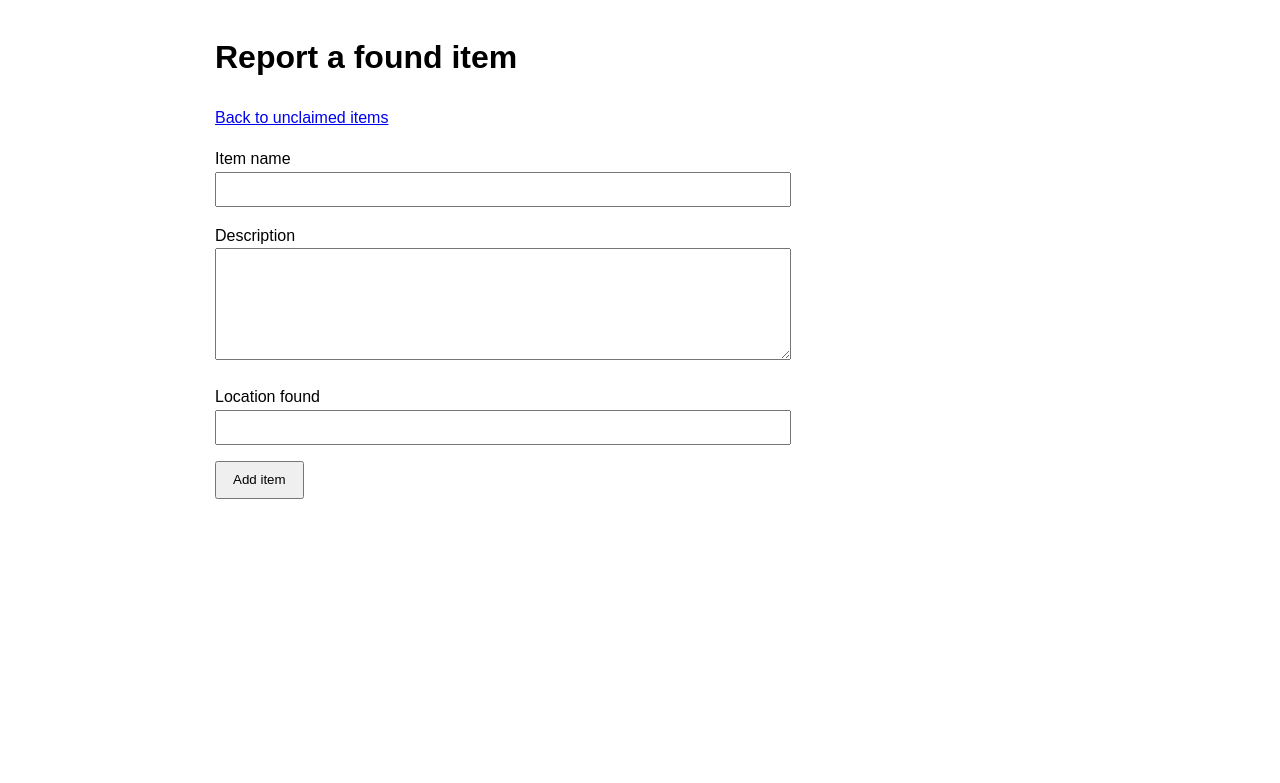
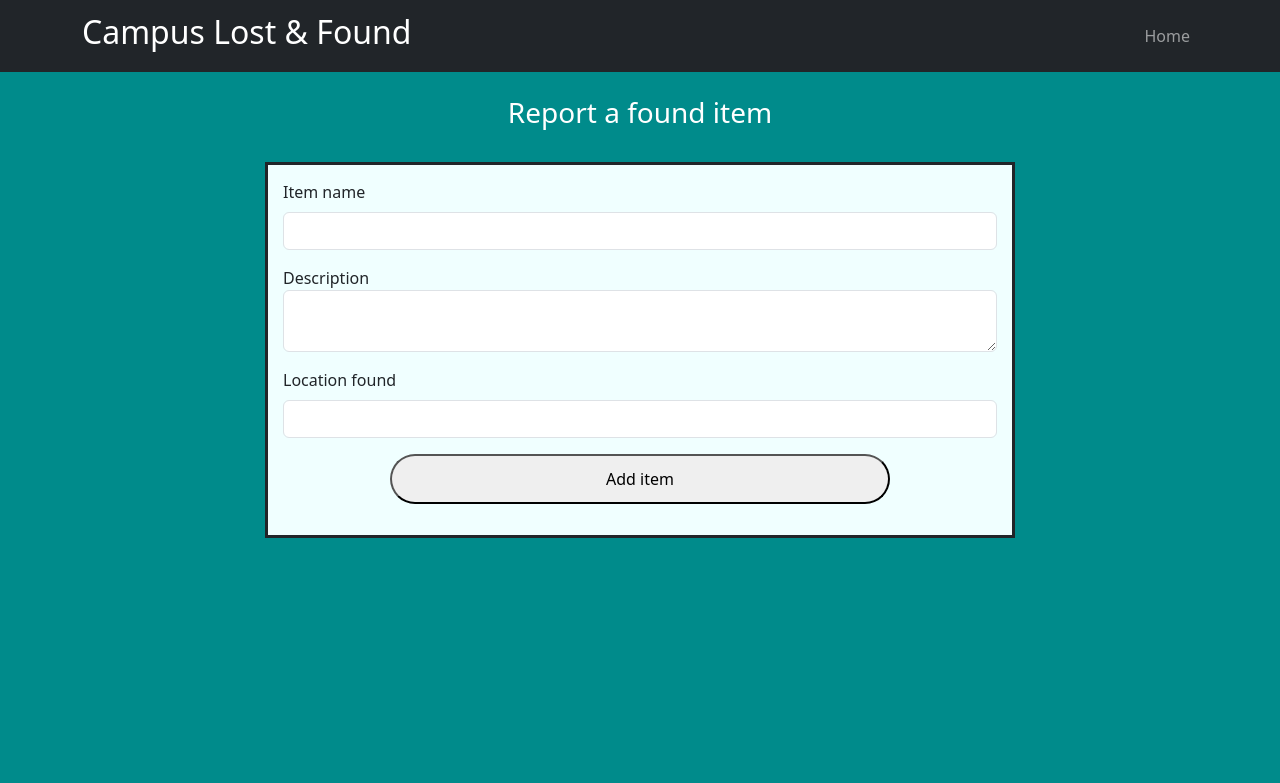
Before and after one commit to Ryan-Martin-318/Backend_Web_Dev, a PHP site: page /add-item.php in a window 1280 px wide. Shown: the top 783 px of the page. Run offline with PHP 8.4, Linux system fonts and the light colour scheme.

Commit message:
stuff and things

```diff
--- a/Projects/Lost_&_Found/add-item.php
+++ b/Projects/Lost_&_Found/add-item.php
@@ -1,4 +1,5 @@
 <?php
+require __DIR__ . '/includes/bootstrap.php';
 require __DIR__ . '/includes/database.php';
 require_once __DIR__ . '/classes/FoundItem.php';
 require_once __DIR__ . '/includes/item-functions.php';
@@ -32,23 +33,35 @@ if ($_SERVER['REQUEST_METHOD'] === 'POST') {
 ?>
 <!doctype html>
 <html lang="en">
-<head><meta charset="utf-8"><meta name="viewport" content="width=device-width, initial-scale=1"><title>Campus Lost &amp; Found</title><link rel="stylesheet" href="styles.css"></head>
-<body>
-<h1>Report a found item</h1>
-<p><a href="index.php">Back to unclaimed items</a></p>
+    <head>
+        <meta charset="utf-8">
+        <meta name="viewport" content="width=device-width, initial-scale=1">
+        <title>Campus Lost &amp; Found</title>
+    </head>
+    <body style="background-color: darkcyan;">
+        <?php include 'includes/navbar.php'; ?>
+        <br>
+        <h3 style="text-align: center; color: white;">Report a found item</h3>
+        <br>
         <?php if ($errors): ?>
             <ul>
                 <?php foreach ($errors as $error): ?><li><?= htmlspecialchars($error) ?></li><?php endforeach; ?>
             </ul>
         <?php endif; ?>
-<form action="add-item.php" method="post">
-    <label for="item_name">Item name</label>
-    <input type="text" id="item_name" name="item_name" maxlength="100" required value="<?= htmlspecialchars($itemName) ?>">
+            <form action="add-item.php" method="post" style="width: 750px; margin-left: auto; margin-right: auto; padding: 15px; background-color: azure; border-style: solid;">
+                <div class="mb-3">
+                    <label class="form-label" for="item_name">Item name</label>
+                    <input class="form-control" type="text" id="item_name" name="item_name" maxlength="100" required value="<?= htmlspecialchars($itemName) ?>">
+                </div>
+                <div class="mb-3">
                     <label for="description">Description</label>
-    <textarea id="description" name="description" maxlength="500" required><?= htmlspecialchars($description) ?></textarea>
-    <label for="location_found">Location found</label>
-    <input type="text" id="location_found" name="location_found" maxlength="100" required value="<?= htmlspecialchars($locationFound) ?>">
-    <p><button type="submit">Add item</button></p>
+                    <textarea class="form-control" id="description" name="description" maxlength="500" required><?= htmlspecialchars($description) ?></textarea>
+                </div>
+                <div class="mb-3">
+                    <label class="form-label" for="location_found">Location found</label>
+                    <input class="form-control" type="text" id="location_found" name="location_found" maxlength="100" required value="<?= htmlspecialchars($locationFound) ?>">
+                </div>
+                <p style="text-align: center;"><button type="submit" class="theme-primary btn-outline rounded-pill" style="width: 500px; height: 50px;">Add item</button></p>
             </form>
     </body>
 </html>
--- /dev/null
+++ b/Projects/Lost_&_Found/includes/bootstrap.php
@@ -0,0 +1,5 @@
+<link
+    href="https://cdn.jsdelivr.net/npm/bootstrap@5.3.3/dist/css/bootstrap.min.css"
+    rel="stylesheet"
+    integrity="sha384-QWTKZyjpPEjISv5WaRU9OFeRpok6YctnYmDr5pNlyT2bRjXh0JMhjY6hW+ALEwIH"
+    crossorigin="anonymous">
--- a/Projects/Lost_&_Found/includes/item-functions.php
+++ b/Projects/Lost_&_Found/includes/item-functions.php
@@ -10,18 +10,34 @@ function getUnclaimedItems(PDO $db): array
 // Task 1: Retrieve one item using a prepared SELECT and the supplied ID.
 function getItem(PDO $db, int $id)
 {
-    // Prepare the statement, supply the ID, and return the fetched row.
-    return false; // Replace this temporary return with your fetched result.
+    $sql = 'SELECT item_id, item_name, description, location_found, claimed
+            FROM found_items WHERE item_id = :id';
+    $statement = $db->prepare($sql);
+    $statement->execute([':id' => $id]);
+    return $statement->fetch();
 }
 
 // Task 2: Mark only the selected item claimed using a prepared UPDATE.
 function markClaimed(PDO $db, int $id): void
 {
-    // Set claimed to 1. Use the ID to target the correct row.
+    $sql = 'UPDATE found_items
+            SET claimed = 1
+            WHERE item_id = :id';
+    $statement = $db->prepare($sql);
+    $statement->execute([
+        ':id' => $id
+    ]);
 }
 
 // Task 3: Add the supplied object using a prepared INSERT.
 function addItem(PDO $db, FoundItem $item): void
 {
-    // Insert its three properties. Every new item starts unclaimed.
+    $sql = 'INSERT INTO found_items (item_name, description, location_found, claimed)
+            VALUES (:item_name, :description, :location_found, 0)';
+    $statement = $db->prepare($sql);
+    $statement->execute([
+        ':item_name' => $item->itemName,
+        ':description' => $item->description,
+        ':location_found' => $item->locationFound,
+    ]);
 }
--- /dev/null
+++ b/Projects/Lost_&_Found/includes/navbar.php
@@ -0,0 +1,8 @@
+<nav class="navbar navbar-expand bg-dark" data-bs-theme="dark">
+    <div class="container">
+        <h1 class="navbar-brand" style="font-size: xx-large;">Campus Lost &amp; Found</h1>
+        <div class="navbar-nav ms-auto">
+            <a class="nav-link" href="index.php">Home</a>
+        </div>
+    </div>
+</nav>
```
Also changed, not shown: Projects/Lost_&_Found/index.php (+31 -7 lines), Projects/Lost_&_Found/item.php (+21 -9 lines), Projects/Lost_&_Found/README.md, 12 other files. Lines whose indentation alone changed are shown as unchanged.
